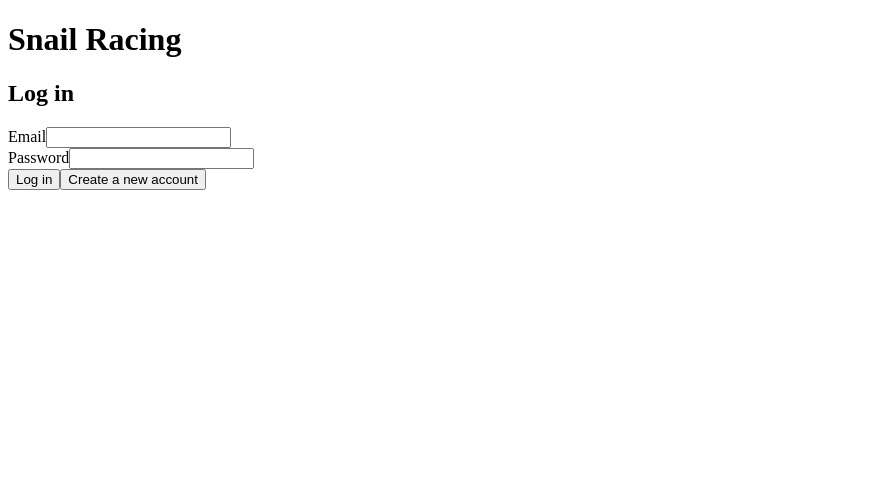
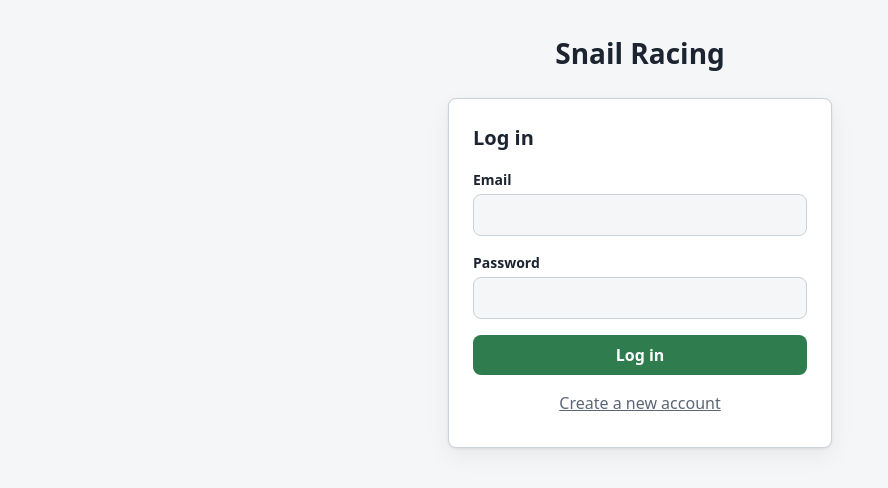
Before and after one commit to NuriRomeroDev/nuri-6243, a React (Vite) app in the folder client/: page / in a window 1280 px wide. Shown: the top 488 px of the page, without its empty margins (0-888 px from the left). Built offline with nearby package versions, Linux system fonts and the light colour scheme.

Commit message:
style(app): add base design tokens and auth layout

```diff
--- a/client/src/main.tsx
+++ b/client/src/main.tsx
@@ -1,6 +1,7 @@
 import { StrictMode } from "react";
 import { createRoot } from "react-dom/client";
 import { App } from "./App";
+import "./styles.css";
 
 createRoot(document.getElementById("root")!).render(
   <StrictMode>
--- /dev/null
+++ b/client/src/styles.css
@@ -0,0 +1,153 @@
+:root {
+  --color-bg: #f4f6f8;
+  --color-surface: #ffffff;
+  --color-text: #1b2430;
+  --color-muted: #5b6776;
+  --color-border: #c9d1da;
+  --color-primary: #2f7d4f;
+  --color-primary-contrast: #ffffff;
+  --color-error: #b3261e;
+  --color-focus: #1a73e8;
+  --space-1: 0.25rem;
+  --space-2: 0.5rem;
+  --space-3: 1rem;
+  --space-4: 1.5rem;
+  --space-5: 2rem;
+  --radius: 0.5rem;
+  --shadow: 0 1px 3px rgb(0 0 0 / 0.08), 0 8px 24px rgb(0 0 0 / 0.06);
+  --font: system-ui, -apple-system, "Segoe UI", Roboto, sans-serif;
+}
+
+@media (prefers-color-scheme: dark) {
+  :root {
+    --color-bg: #12171d;
+    --color-surface: #1b232c;
+    --color-text: #e8edf2;
+    --color-muted: #9aa6b2;
+    --color-border: #38434f;
+    --color-primary: #4caf78;
+    --color-primary-contrast: #0b1a11;
+    --color-error: #f2857e;
+    --color-focus: #8ab4f8;
+  }
+}
+
+* {
+  box-sizing: border-box;
+}
+
+body {
+  margin: 0;
+  background: var(--color-bg);
+  color: var(--color-text);
+  font-family: var(--font);
+  line-height: 1.5;
+}
+
+.app {
+  display: flex;
+  flex-direction: column;
+  align-items: center;
+  gap: var(--space-4);
+  padding: var(--space-5) var(--space-3);
+}
+
+h1 {
+  margin: 0;
+  font-size: 1.75rem;
+}
+
+h2 {
+  margin: 0 0 var(--space-3);
+  font-size: 1.25rem;
+}
+
+.card,
+form {
+  width: 100%;
+  max-width: 24rem;
+  padding: var(--space-4);
+  background: var(--color-surface);
+  border: 1px solid var(--color-border);
+  border-radius: var(--radius);
+  box-shadow: var(--shadow);
+}
+
+.field {
+  display: flex;
+  flex-direction: column;
+  gap: var(--space-1);
+  margin-bottom: var(--space-3);
+}
+
+label {
+  font-weight: 600;
+  font-size: 0.875rem;
+}
+
+input {
+  padding: var(--space-2) 0.75rem;
+  font: inherit;
+  color: inherit;
+  background: var(--color-bg);
+  border: 1px solid var(--color-border);
+  border-radius: var(--radius);
+}
+
+[aria-invalid="true"] {
+  border-color: var(--color-error);
+}
+
+:focus-visible {
+  outline: 2px solid var(--color-focus);
+  outline-offset: 2px;
+}
+
+.field-error,
+.form-error {
+  margin: 0;
+  font-size: 0.875rem;
+  color: var(--color-error);
+}
+
+.field-hint,
+.balance-label {
+  margin: 0;
+  font-size: 0.8125rem;
+  color: var(--color-muted);
+}
+
+.form-error {
+  margin-bottom: var(--space-3);
+}
+
+.balance {
+  margin: 0 0 var(--space-4);
+  font-size: 2rem;
+  font-weight: 700;
+}
+
+button {
+  width: 100%;
+  padding: var(--space-2) var(--space-3);
+  font: inherit;
+  font-weight: 600;
+  color: var(--color-primary-contrast);
+  background: var(--color-primary);
+  border: 0;
+  border-radius: var(--radius);
+  cursor: pointer;
+}
+
+button.link {
+  margin-top: var(--space-2);
+  color: var(--color-muted);
+  background: none;
+  font-weight: 400;
+  text-decoration: underline;
+}
+
+button:disabled {
+  opacity: 0.6;
+  cursor: not-allowed;
+}
```
